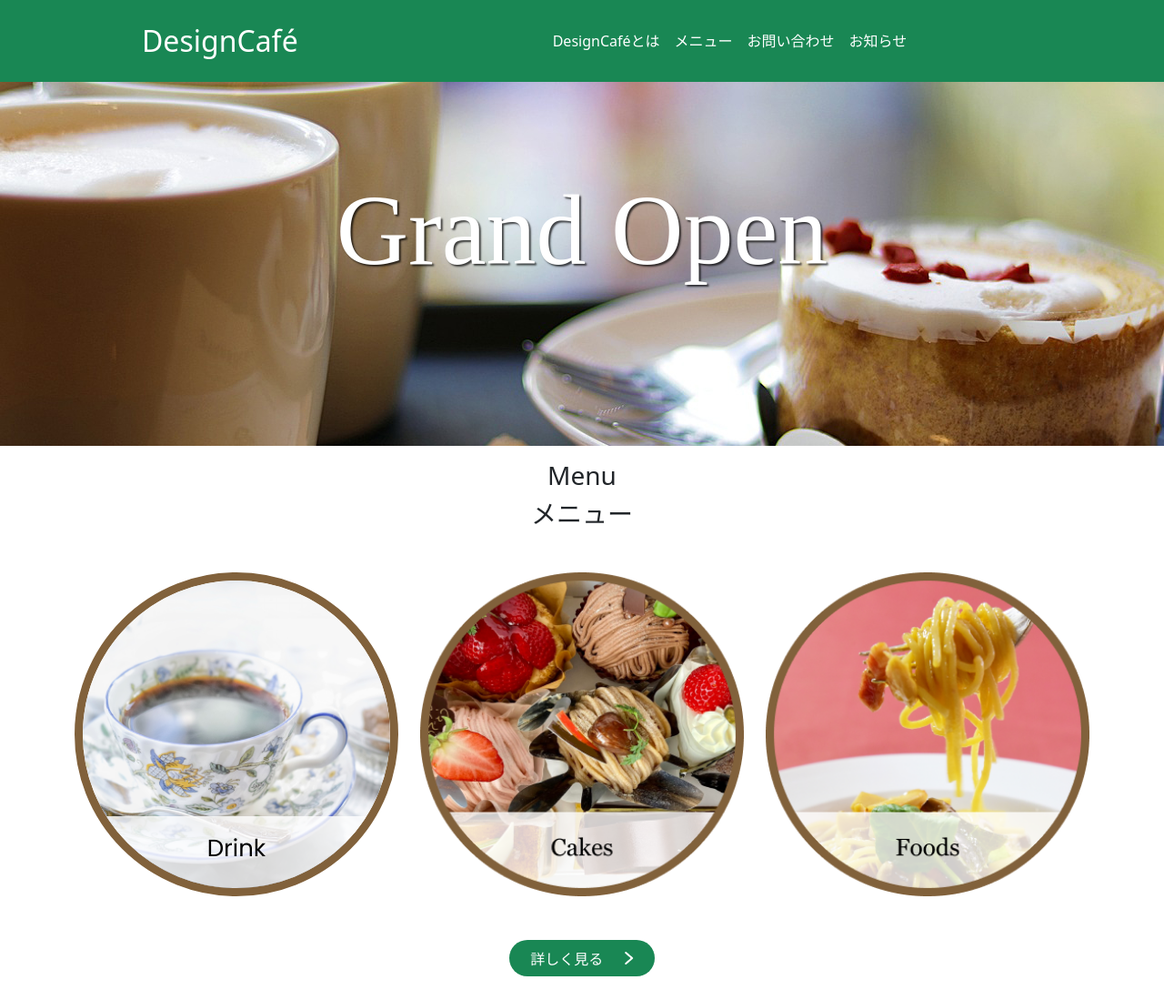
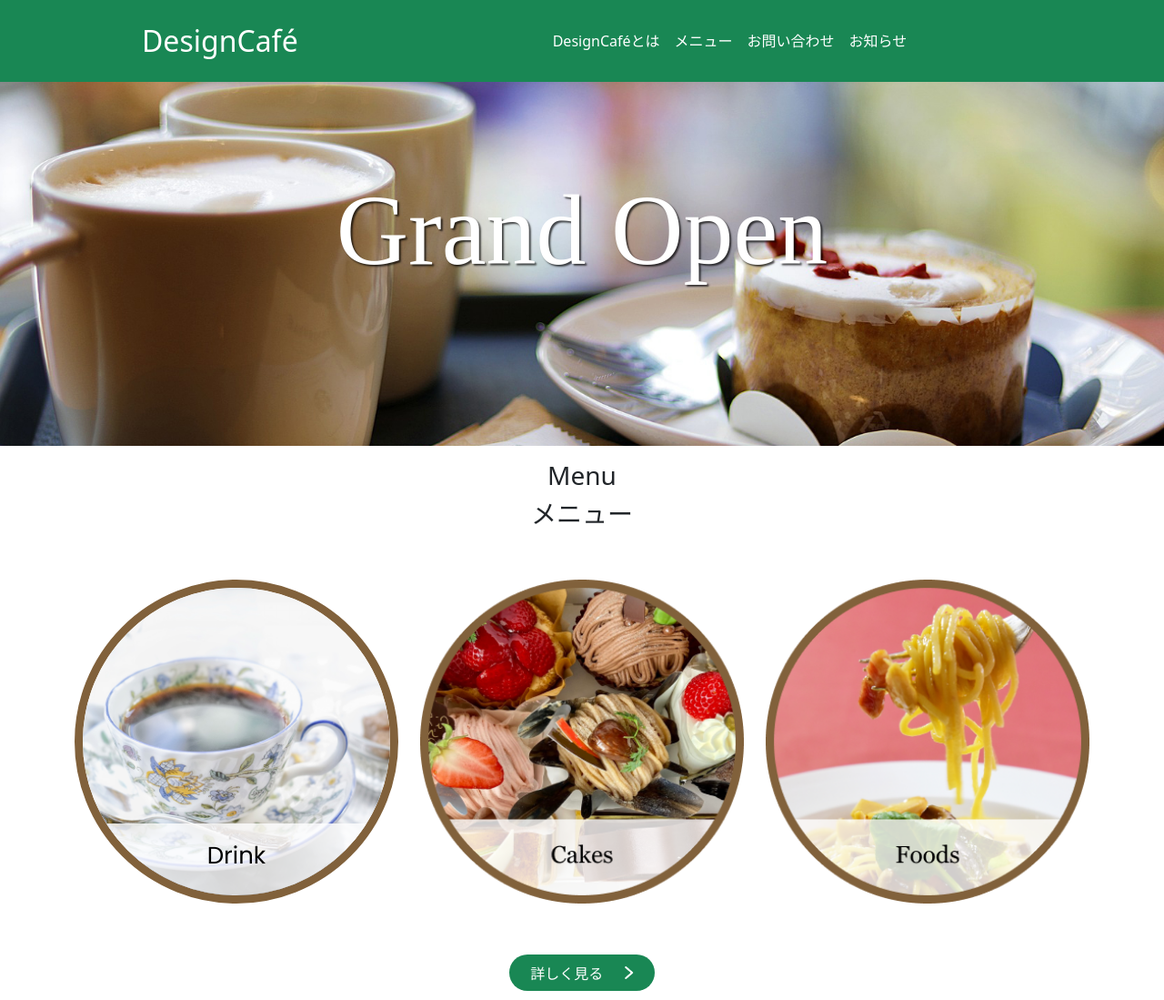
Before and after one commit to KirillNevish/Working-file, a plain HTML site: page HW10_bootstrap/index.html in a window 1280 px wide. Shown: the top 1099 px of the page at 91% size. Drawn offline with nearby package versions, Linux system fonts and the light colour scheme.

Commit message:
bootstrap_page

```diff
--- a/HW10_bootstrap/index.html
+++ b/HW10_bootstrap/index.html
@@ -60,7 +60,7 @@
       </div>
       <div class="container text-center d-flex justify-content-center">
         <div class="row d-flex justify-content-center">
-          <div class="col-9 col-lg-4">
+          <div class="col-9 col-lg-4 mt-2 mb-2">
             <div id="circle01" class="w-100 rounded-circle overflow-hidden position-relative">
               <img class="w-100" src="drinks1.png" alt="img">
               <div id="drinkbg" class="w-100 p-3 text-center position-absolute bottom-0">
@@ -70,10 +70,10 @@
               </div>
             </div>
           </div>
-          <div class="col-9 col-lg-4">
+          <div class="col-9 col-lg-4 mt-2 mb-2">
             <img class="w-100" src="drink01.png" alt="img">
           </div>
-          <div class="col-9 col-lg-4">
+          <div class="col-9 col-lg-4 mt-2 mb-2">
             <img class="w-100" src="drink.png" alt="img">
           </div>
         </div>
--- a/HW10_bootstrap/style.css
+++ b/HW10_bootstrap/style.css
@@ -13,6 +13,8 @@
     background-position: center;
     min-height: 400px;
     background-repeat: no-repeat;
+    min-width: 100%;
+    background-size: cover;
 }
 .textop{
     color: #FFF;
```
